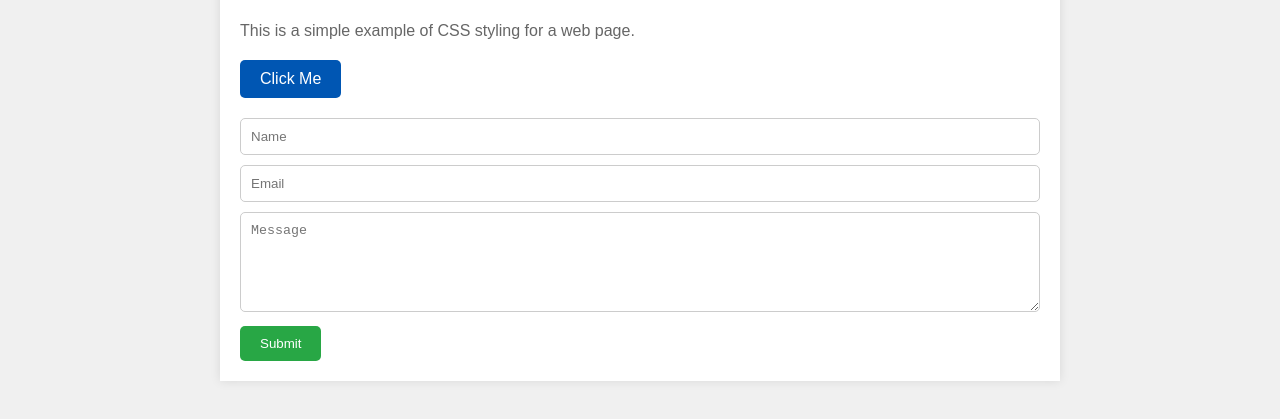
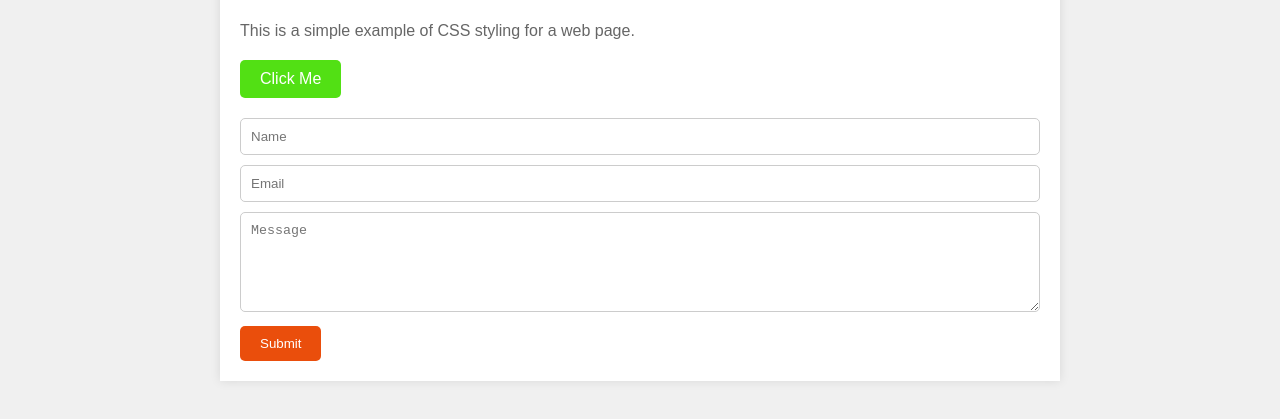
Before and after one commit to ananayamittal11/scm-project, a plain HTML site: page index.html in a window 1280 px wide. In both pictures the pointer is over the link "Click Me". Shown: the part 143-562 px from the top of the page. Drawn offline with Linux system fonts and the light colour scheme.

Commit message:
Modified

```diff
--- a/index.html
+++ b/index.html
@@ -38,7 +38,7 @@
             transition: background-color 0.3s ease;
         }
         .btn:hover {
-            background-color: #0056b3;
+            background-color: #52e014;
         }
         /* Form Styles */
         form {
@@ -58,7 +58,7 @@
             height: 100px;
         }
         input[type="submit"] {
-            background-color: #28a745;
+            background-color: #ea4e0c;
             color: #fff;
             border: none;
             padding: 10px 20px;
```
